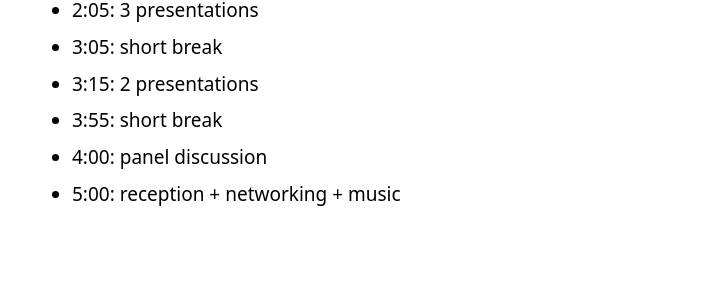
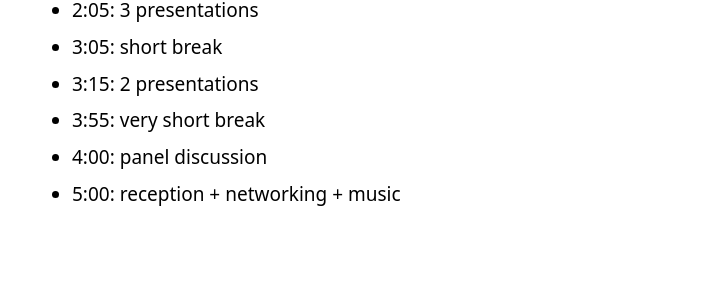
Before and after one commit to dmrn-limri/dmrn-limri.github.io, a Jekyll site: the page built from _posts/2026-04-20-workshop-expert-performance.md, in a window 1280 px wide. Shown: the part 1015-1304 px from the top of the page, without its empty margins (288-990 px from the left). Built offline with Jekyll 4.4.1, drawn with Linux system fonts in a browser that asks for light colours.

Commit message:
Update 2026-04-20-workshop-expert-performance.md

```diff
--- a/_posts/2026-04-20-workshop-expert-performance.md
+++ b/_posts/2026-04-20-workshop-expert-performance.md
@@ -24,6 +24,6 @@ Tentative schedule:
 * 2:05: 3 presentations
 * 3:05: short break
 * 3:15: 2 presentations
-* 3:55: short break
+* 3:55: very short break
 * 4:00: panel discussion
 * 5:00: reception + networking + music
```
